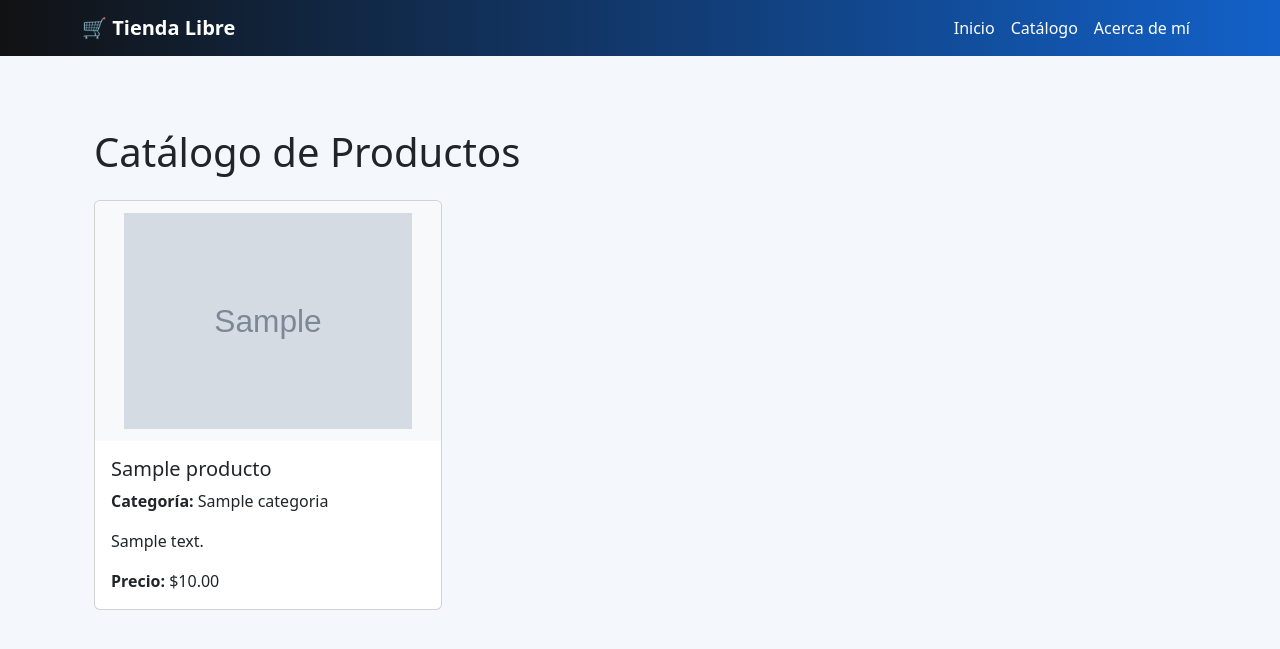
After one commit to Villada-PG3/trabajo-practico-tienda-libre-joaquin-Gonzalez-Bossi, a Django app: page /catalogo/ in a window 1280 px wide. The commit adds this page. Shown: the top 649 px of the page. Run offline with Django 5.2, Linux system fonts and the light colour scheme; tables that the repository leaves empty hold one stand-in row (values such as "Sample post"); grey boxes marked "Sample" are stand-in pictures.

Commit message:
hicimos catalogo en la clase del 7/09/2026

```diff
--- a/tiendalibre/models.py
+++ b/tiendalibre/models.py
@@ -26,6 +26,7 @@ class Producto(models.Model):
     descripcion = models.TextField(blank=True, null=True)
     precio = models.DecimalField(max_digits=10, decimal_places=2)
     stock = models.IntegerField(default=0)
+    activo = models.BooleanField(default=True)
     marca = models.CharField(max_length=50, default='Marca Desconocida')
     imagen = models.ImageField(upload_to='productos/', null=True, blank=True)
 
--- a/tiendalibre/templates/tiendalibre/_navbar.html
+++ b/tiendalibre/templates/tiendalibre/_navbar.html
@@ -7,6 +7,7 @@
         <div class="collapse navbar-collapse" id="navbarNav">
             <ul class="navbar-nav ms-auto">
                 <li class="nav-item"><a class="nav-link" href="{% url 'tiendalibre:home' %}">Inicio</a></li>
+                <li class="nav-item"><a class="nav-link" href="{% url 'tiendalibre:catalogo' %}">Catálogo</a></li>
                 <li class="nav-item"><a class="nav-link" href="{% url 'tiendalibre:acerca_de_mi' %}">Acerca de mí</a></li>
             </ul>
         </div>
--- /dev/null
+++ b/tiendalibre/templates/tiendalibre/catalogo.html
@@ -0,0 +1,41 @@
+{% extends 'tiendalibre/base.html' %}
+
+{% block title %}Catálogo | Tienda Libre{% endblock %}
+
+{% block extra_head %}
+<style>
+    .catalog-product-image {
+        width: 100%;
+        height: 240px;
+        object-fit: contain;
+        object-position: center;
+        padding: 0.75rem;
+        background-color: #f8f9fa;
+    }
+</style>
+{% endblock %}
+
+{% block content %}
+<div class="container mt-4">
+    <h1 class="mb-4">Catálogo de Productos</h1>
+    <div class="row">
+        {% for producto in productos %}
+        <div class="col-md-4 mb-4">
+            <div class="card h-100">
+                <img src="{{ producto.imagen.url }}" class="card-img-top catalog-product-image" alt="{{ producto.nombre }}">
+                <div class="card-body">
+                    <h5 class="card-title">{{ producto.nombre }}</h5>
+                    {% if producto.categoria %}
+                    <p class="card-text"><strong>Categoría:</strong> {{ producto.categoria.nombre }}</p>
+                    {% endif %}
+                    <p class="card-text">{{ producto.descripcion|truncatewords:20 }}</p>
+                    <p class="card-text"><strong>Precio:</strong> ${{ producto.precio }}</p>
+                </div>
+            </div>
+        </div>
+        {% empty %}
+        <p>No hay productos disponibles en este momento.</p>
+        {% endfor %}
+    </div>
+</div>
+{% endblock %}
--- a/tiendalibre/templates/tiendalibre/home.html
+++ b/tiendalibre/templates/tiendalibre/home.html
@@ -85,8 +85,8 @@
         <p class="lead mt-3 home-subtitle">Encontrá los mejores productos en nuestra tienda.</p>
 
         <div class="mt-4">
-            <a href="{% url 'admin:index' %}" class="btn btn-primary me-2">
-                Ver Admin
+            <a href="{% url 'tiendalibre:catalogo' %}" class="btn btn-primary me-2">
+                Catálogo
             </a>
             <a href="{% url 'tiendalibre:acerca_de_mi' %}" class="btn btn-outline-secondary">
                 Acerca de mí
--- a/tiendalibre/urls.py
+++ b/tiendalibre/urls.py
@@ -6,4 +6,5 @@ app_name = 'tiendalibre'
 urlpatterns = [
     path('', views.home, name='home'),
     path('acerca-de-mi/', views.acerca_de_mi, name='acerca_de_mi'),
+    path('catalogo/', views.catalogo, name='catalogo')
 ]
--- a/tiendalibre/views.py
+++ b/tiendalibre/views.py
@@ -30,3 +30,11 @@ def home(request):
 
 def acerca_de_mi(request):
     return render(request, 'tiendalibre/acerca-de-mi.html')
+
+
+def catalogo(request):
+    productos = Producto.objects.filter(activo=True).order_by('-nombre')
+    contexto = {
+        'productos': productos,
+    }
+    return render(request, 'tiendalibre/catalogo.html', contexto)
```
Also changed, not shown: tiendalibre/migrations/0004_producto_activo.py (added).
